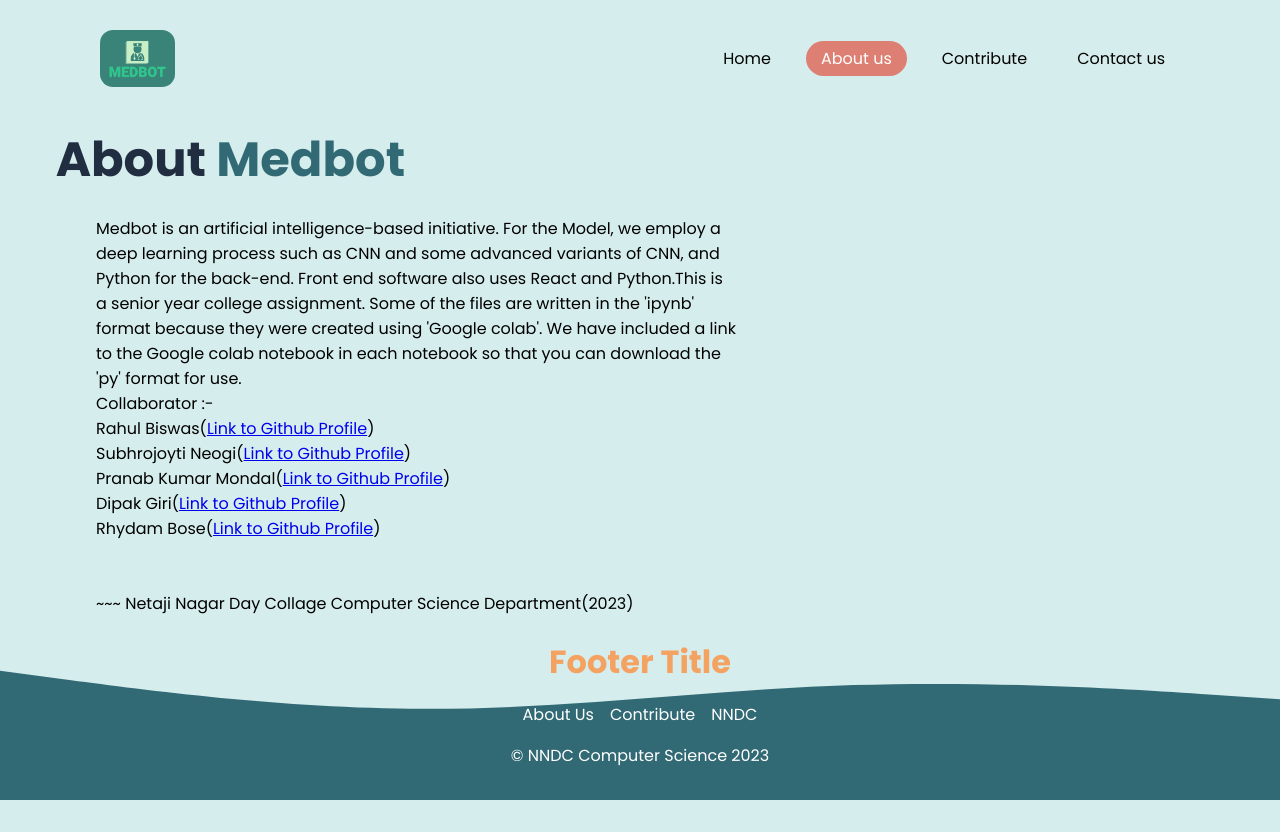
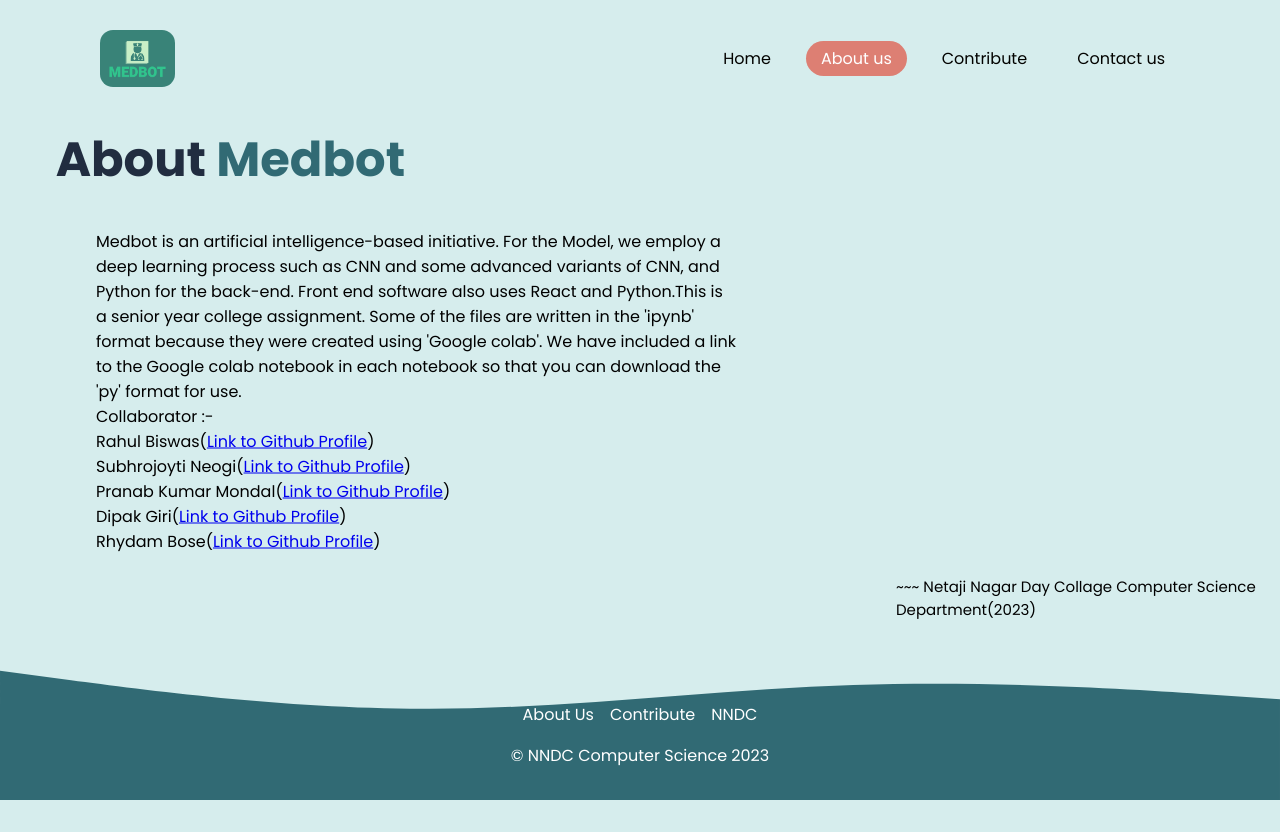
Before and after one commit to SaltyExorcist/Potential-Lungs-Disease-Detection-Using-Chest-X-RAY, a React (Vite) app: page /About in a window 1280 px wide. Built offline with nearby package versions, Linux system fonts and the light colour scheme; what @react-pdf/renderer would draw is missing.

Commit message:
Made changes to the Footer.

```diff
--- a/src/components/Footer.jsx
+++ b/src/components/Footer.jsx
@@ -31,7 +31,6 @@ function Footer() {
     <div className="footer">
     <footer>
   <h3>Footer Title</h3>
-
   <div className="footer-links">
     <a href="/About">About Us</a>
     <a href="https://github.com/SaltyExorcist/Potential-Lungs-Disease-Detection-Using-Chest-X-RAY" target="_blank" rel="noopener noreferrer">Contribute</a>
--- a/src/components/about_style.css
+++ b/src/components/about_style.css
@@ -147,3 +147,11 @@
     left: 50%;
     transform: translate(-85%,-50%);
   }
+
+  .about-para {
+    font-size: 15px;
+    text-align: left;
+    position: absolute;
+    top: 70%;
+    left: 70%;
+  }
--- a/src/components/styles.css
+++ b/src/components/styles.css
@@ -192,8 +192,8 @@ footer {
 
 footer h3 {
   font-size: 2rem;
-  margin-bottom: 1rem;
-  color: #f4a261;
+  color: transparent;
+  height: 2rem;
 }
 
 footer p {
--- a/src/pages/About.jsx
+++ b/src/pages/About.jsx
@@ -47,7 +47,7 @@ Rhydam Bose(<a href="https://github.com/Rhydam-Jr001" target="_blank" rel="noope
 <br/><br/>
 
 
-                                                                                                        ~~~ Netaji Nagar Day Collage
+</p>  <p className="about-para"> ~~~ Netaji Nagar Day Collage
                                                                                                                 Computer Science Department(2023)
 </p>
       <FooterAbout/>
```
